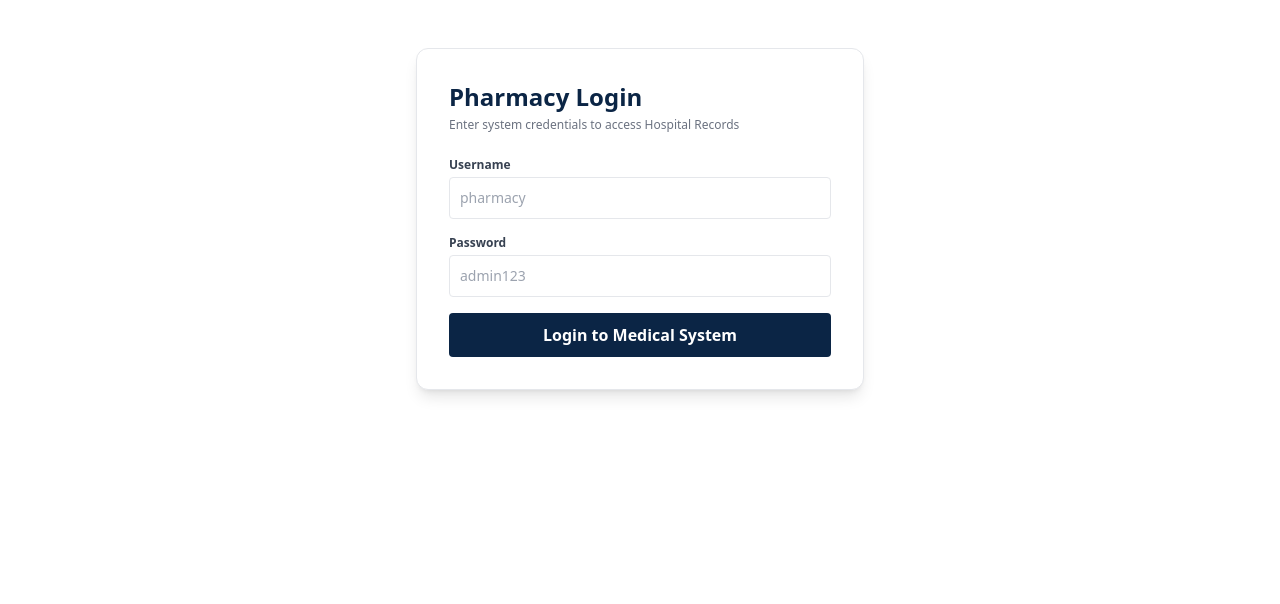
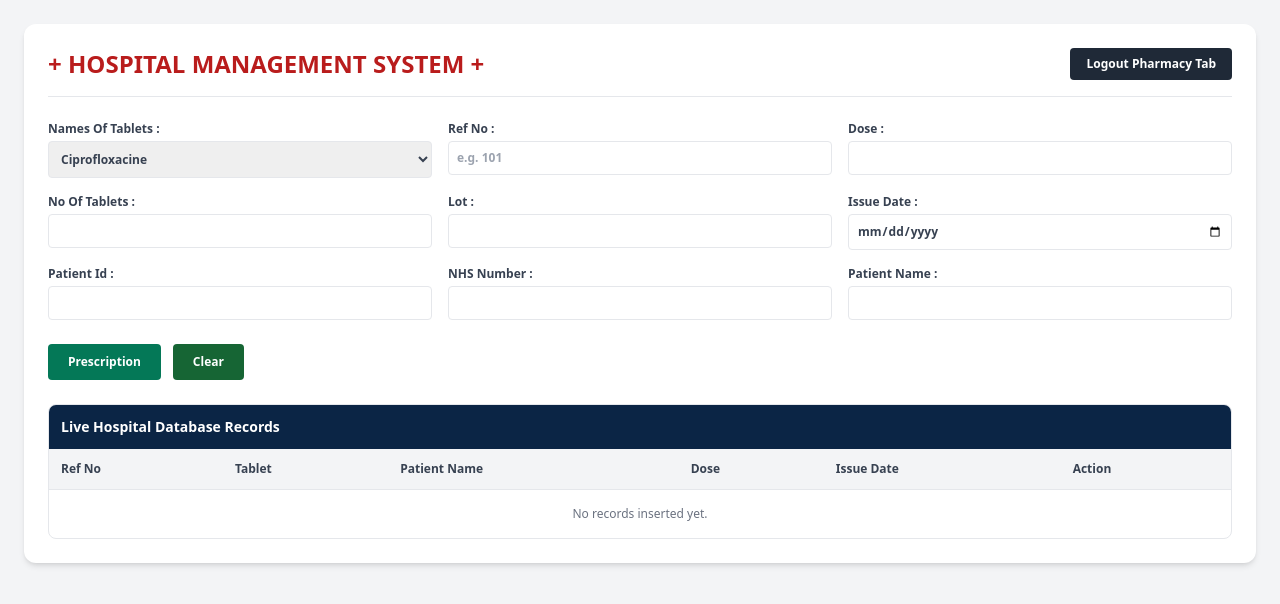
Before and after one commit to amitkushwaha18/rural-healthcare-hms, a React (Create React App) app in the folder rural-healthcare-hms/client/: page / in a window 1280 px wide. Both pictures are taken after a click on the button "💊 Pharmacy Login". Shown: the top 604 px of the page. Built offline with nearby package versions, Linux system fonts and the light colour scheme.

Commit message:
Updated PharmacyManager logic for smooth live data insertion

```diff
--- a/rural-healthcare-hms/client/src/components/PharmacyManager.jsx
+++ b/rural-healthcare-hms/client/src/components/PharmacyManager.jsx
@@ -1,274 +1,186 @@
-import React, { useState, useEffect } from 'react';
-import API from '../services/api';
+import React, { useState } from 'react';
 
-const PharmacyManager = () => {
-  const [isPharmacyAuth, setIsPharmacyAuth] = useState(false);
-  const [pharmacyCreds, setPharmacyCreds] = useState({ username: '', password: '' });
-  const [tableData, setTableData] = useState([]);
-  const [prescriptionText, setPrescriptionText] = useState('');
+const PharmacyManager = ({ onBack }) => {
+  const [formData, setFormData] = useState({
+    tabletName: 'Ciprofloxacine',
+    refNo: '',
+    dose: '',
+    noOfTablets: '',
+    lot: '',
+    issueDate: '',
+    expDate: '',
+    dailyDose: '',
+    sideEffect: '',
+    furtherInfo: '',
+    storageAdvice: '',
+    bloodPressure: '',
+    patientId: '',
+    nhsNumber: '',
+    patientName: '',
+    dob: '',
+    medication: '',
+    address: ''
+  });
 
-  // Initial Form State matching Python Tkinter & MySQL Columns exactly
-  const initialForm = {
-    NameOfTablets: 'Aspirin',
-    Ref: '',
-    Dose: '',
-    NoOfTablets: '',
-    Lot: '',
-    IssueDate: '',
-    ExpDate: '',
-    DailyDose: '',
-    SideEffect: '',
-    FurtherInformation: '',
-    Storage_Advice: '',
-    PatientId: '',
-    NHSNumber: '',
-    PatientName: '',
-    DOB: '',
-    Address: '',
-    BloodPressure: '',
-    Medication: ''
+  const [records, setRecords] = useState([]);
+
+  const handleChange = (e) => {
+    setFormData({ ...formData, [e.target.name]: e.target.value });
   };
 
-  const [form, setForm] = useState(initialForm);
+  const handlePrescription = () => {
+    if (!formData.refNo || !formData.patientName) {
+      alert('Please fill at least Reference No and Patient Name!');
+      return;
+    }
 
-  // Fetch Live Data from MySQL Database
-  const fetchMySQLData = async () => {
-    try {
-      const res = await API.get('/pharmacy/all');
-      setTableData(res.data);
-    } catch (err) {
-      console.error("Error fetching MySQL data:", err);
+    const exists = records.some(item => item.refNo === formData.refNo);
+    if (exists) {
+      alert('Error inserting data. Reference No already exists in current list!');
+      return;
     }
+
+    setRecords([...records, formData]);
+    alert('Prescription Record Added Successfully!');
   };
 
-  useEffect(() => {
-    if (isPharmacyAuth) fetchMySQLData();
-  }, [isPharmacyAuth]);
-
-  // Auth Handler
-  const handlePharmacyLogin = (e) => {
-    e.preventDefault();
-    if (pharmacyCreds.username === 'pharmacy' && pharmacyCreds.password === 'admin123') {
-      setIsPharmacyAuth(true);
-    } else {
-      alert('Invalid Credentials! Use Username: pharmacy | Password: admin123');
-    }
-  };
-
-  const handleChange = (e) => {
-    setForm({ ...form, [e.target.name]: e.target.value });
-  };
-
-  // Select Table Row and Populate Input Fields
-  const handleSelectRow = (row) => {
-    setForm({
-      NameOfTablets: row.NameOfTablets || '',
-      Ref: row.Reference_No || row.Ref || '',
-      Dose: row.Dose || '',
-      NoOfTablets: row.NoOfTablets || '',
-      Lot: row.Lot || '',
-      IssueDate: row.IssueDate || '',
-      ExpDate: row.ExpDate || '',
-      DailyDose: row.DailyDose || '',
-      SideEffect: row.SideEffect || '',
-      FurtherInformation: row.FurtherInformation || '',
-      Storage_Advice: row.Storage_Advice || '',
-      PatientId: row.PatientId || '',
-      NHSNumber: row.NHSNumber || '',
-      PatientName: row.PatientName || '',
-      DOB: row.DOB || '',
-      Address: row.Address || '',
-      BloodPressure: row.BloodPressure || '',
-      Medication: row.Medication || ''
+  const handleClear = () => {
+    setFormData({
+      tabletName: 'Ciprofloxacine',
+      refNo: '',
+      dose: '',
+      noOfTablets: '',
+      lot: '',
+      issueDate: '',
+      expDate: '',
+      dailyDose: '',
+      sideEffect: '',
+      furtherInfo: '',
+      storageAdvice: '',
+      bloodPressure: '',
+      patientId: '',
+      nhsNumber: '',
+      patientName: '',
+      dob: '',
+      medication: '',
+      address: ''
     });
   };
 
-  // Prescription Data Button Action (Save/Insert)
-  const handleSave = async () => {
-    if (!form.Ref.trim()) return alert('Reference No is required!');
-    try {
-      await API.post('/pharmacy/add', form);
-      alert('Data Inserted Successfully into MySQL Database');
-      fetchMySQLData();
-    } catch (err) {
-      alert('Error inserting data. Reference No may already exist.');
-    }
+  const handleDelete = (refNo) => {
+    setRecords(records.filter(r => r.refNo !== refNo));
   };
 
-  // Update Button Action
-  const handleUpdate = async () => {
-    if (!form.Ref.trim()) return alert('Reference No is required for Update!');
-    try {
-      await API.put(`/pharmacy/update/${form.Ref}`, form);
-      alert('Record Updated Successfully in MySQL');
-      fetchMySQLData();
-    } catch (err) {
-      alert('Error updating record in MySQL database');
-    }
-  };
+  return (
+    <div className="min-h-screen bg-gray-100 p-6 font-sans">
+      <div className="max-w-7xl mx-auto bg-white p-6 rounded-xl shadow-md">
 
-  // Delete Button Action (Fixed Direct Sync with MySQL)
-  const handleDelete = async () => {
-    if (!form.Ref.trim()) return alert('Please enter or select a Reference No to Delete!');
+        <div className="flex justify-between items-center border-b pb-4 mb-6">
+          <h2 className="text-2xl font-bold text-red-700">+ HOSPITAL MANAGEMENT SYSTEM +</h2>
+          <button
+            onClick={onBack}
+            className="bg-gray-800 text-white text-xs px-4 py-2 rounded font-bold hover:bg-black"
+          >
+            Logout Pharmacy Tab
+          </button>
+        </div>
 
-    try {
-      const res = await API.delete(`/pharmacy/delete/${form.Ref.trim()}`);
-      alert(res.data.message || 'Patient record deleted successfully');
-      setForm(initialForm);
-      setPrescriptionText('');
-      fetchMySQLData(); // Immediate Table Refresh
-    } catch (err) {
-      alert('Error deleting record from MySQL');
-    }
-  };
+        {/* Input Form Fields */}
+        <div className="grid md:grid-cols-3 gap-4 text-xs font-bold text-gray-700 mb-6">
+          <div>
+            <label className="block mb-1">Names Of Tablets :</label>
+            <select name="tabletName" value={formData.tabletName} onChange={handleChange} className="w-full border p-2 rounded">
+              <option>Ciprofloxacine</option>
+              <option>Paracetamol</option>
+              <option>Amoxicillin</option>
+              <option>Ibuprofen</option>
+            </select>
+          </div>
 
-  // Prescription Text Generator (Fixed Ref binding)
-  const handlePrescriptionText = () => {
-    const text = `
-------------------------------------------------
-         HOSPITAL MANAGEMENT PRESCRIPTION
-------------------------------------------------
-Name Of Tablets:\t\t${form.NameOfTablets}
-Reference No:\t\t${form.Ref}
-Dose:\t\t\t${form.Dose}
-No Of Tablets:\t\t${form.NoOfTablets}
-Lot:\t\t\t${form.Lot}
-Issue Date:\t\t${form.IssueDate}
-Exp Date:\t\t${form.ExpDate}
-Daily Dose:\t\t${form.DailyDose}
-Storage Advice:\t\t${form.Storage_Advice}
-NHS Number:\t\t${form.NHSNumber}
-Patient Name:\t\t${form.PatientName}
-DOB:\t\t\t${form.DOB}
-Blood Pressure:\t\t${form.BloodPressure}
-Medication:\t\t${form.Medication}
-Patient Id:\t\t${form.PatientId}
-Further Info:\t\t${form.FurtherInformation}
-Side Effect:\t\t${form.SideEffect}
-Address:\t\t${form.Address}
-------------------------------------------------`;
-    setPrescriptionText(text);
-  };
+          <div>
+            <label className="block mb-1">Ref No :</label>
+            <input type="text" name="refNo" value={formData.refNo} onChange={handleChange} className="w-full border p-2 rounded" placeholder="e.g. 101" />
+          </div>
 
-  if (!isPharmacyAuth) {
-    return (
-      <div className="max-w-md mx-auto my-12 bg-white p-8 rounded-xl shadow-lg border border-gray-200">
-        <h2 className="text-2xl font-bold text-[#0b2545] mb-1">Pharmacy Login</h2>
-        <p className="text-xs text-gray-500 mb-6">Enter system credentials to access Hospital Records</p>
-        <form onSubmit={handlePharmacyLogin} className="space-y-4">
           <div>
-            <label className="block text-xs font-semibold text-gray-700 mb-1">Username</label>
-            <input
-              type="text"
-              placeholder="pharmacy"
-              value={pharmacyCreds.username}
-              onChange={(e) => setPharmacyCreds({...pharmacyCreds, username: e.target.value})}
-              className="w-full border p-2.5 rounded text-sm focus:ring-2 focus:ring-[#0077b6] outline-none"
-            />
+            <label className="block mb-1">Dose :</label>
+            <input type="text" name="dose" value={formData.dose} onChange={handleChange} className="w-full border p-2 rounded" />
           </div>
+
           <div>
-            <label className="block text-xs font-semibold text-gray-700 mb-1">Password</label>
-            <input
-              type="password"
-              placeholder="admin123"
-              value={pharmacyCreds.password}
-              onChange={(e) => setPharmacyCreds({...pharmacyCreds, password: e.target.value})}
-              className="w-full border p-2.5 rounded text-sm focus:ring-2 focus:ring-[#0077b6] outline-none"
-            />
+            <label className="block mb-1">No Of Tablets :</label>
+            <input type="text" name="noOfTablets" value={formData.noOfTablets} onChange={handleChange} className="w-full border p-2 rounded" />
           </div>
-          <button type="submit" className="w-full bg-[#0b2545] hover:bg-[#0077b6] text-white py-2.5 rounded font-bold transition cursor-pointer">
-            Login to Medical System
-          </button>
-        </form>
-      </div>
-    );
-  }
 
-  return (
-    <div className="p-6 bg-white border rounded-xl shadow-sm space-y-6">
-      <div className="flex justify-between items-center border-b pb-3">
-        <h2 className="text-2xl font-bold text-red-600">+ HOSPITAL MANAGEMENT SYSTEM +</h2>
-        <button onClick={() => setIsPharmacyAuth(false)} className="bg-gray-200 hover:bg-gray-300 text-gray-800 text-xs px-3 py-1.5 rounded font-semibold">
-          Logout Pharmacy Tab
-        </button>
-      </div>
+          <div>
+            <label className="block mb-1">Lot :</label>
+            <input type="text" name="lot" value={formData.lot} onChange={handleChange} className="w-full border p-2 rounded" />
+          </div>
 
-      {/* 3-Column Patient & Tablet Form */}
-      <div className="grid md:grid-cols-3 gap-4 text-xs">
-        <div>
-          <label className="font-bold text-gray-700">Names of Tablets</label>
-          <select name="NameOfTablets" value={form.NameOfTablets} onChange={handleChange} className="w-full border p-2 rounded bg-white mt-1">
-            {["Aspirin", "Cetirizine", "Amoxicilline", "Ciprofloxacine", "Paracetamol", "Corona Vaccine", "Acetaminophen", "adderall", "Amlodipine", "Ativan"].map(t => <option key={t} value={t}>{t}</option>)}
-          </select>
+          <div>
+            <label className="block mb-1">Issue Date :</label>
+            <input type="date" name="issueDate" value={formData.issueDate} onChange={handleChange} className="w-full border p-2 rounded" />
+          </div>
+
+          <div>
+            <label className="block mb-1">Patient Id :</label>
+            <input type="text" name="patientId" value={formData.patientId} onChange={handleChange} className="w-full border p-2 rounded" />
+          </div>
+
+          <div>
+            <label className="block mb-1">NHS Number :</label>
+            <input type="text" name="nhsNumber" value={formData.nhsNumber} onChange={handleChange} className="w-full border p-2 rounded" />
+          </div>
+
+          <div>
+            <label className="block mb-1">Patient Name :</label>
+            <input type="text" name="patientName" value={formData.patientName} onChange={handleChange} className="w-full border p-2 rounded" />
+          </div>
         </div>
-        <div><label className="font-bold text-gray-700">Reference No :</label><input name="Ref" value={form.Ref} onChange={handleChange} className="w-full border p-2 rounded mt-1" placeholder="REF101" /></div>
-        <div><label className="font-bold text-gray-700">Dose :</label><input name="Dose" value={form.Dose} onChange={handleChange} className="w-full border p-2 rounded mt-1" /></div>
-        <div><label className="font-bold text-gray-700">No Of Tablets :</label><input name="NoOfTablets" value={form.NoOfTablets} onChange={handleChange} className="w-full border p-2 rounded mt-1" /></div>
-        <div><label className="font-bold text-gray-700">Lot :</label><input name="Lot" value={form.Lot} onChange={handleChange} className="w-full border p-2 rounded mt-1" /></div>
-        <div><label className="font-bold text-gray-700">Issue Date :</label><input name="IssueDate" value={form.IssueDate} onChange={handleChange} className="w-full border p-2 rounded mt-1" /></div>
-        <div><label className="font-bold text-gray-700">Exp Date :</label><input name="ExpDate" value={form.ExpDate} onChange={handleChange} className="w-full border p-2 rounded mt-1" /></div>
-        <div><label className="font-bold text-gray-700">Daily Dose :</label><input name="DailyDose" value={form.DailyDose} onChange={handleChange} className="w-full border p-2 rounded mt-1" /></div>
-        <div><label className="font-bold text-gray-700">Side Effect :</label><input name="SideEffect" value={form.SideEffect} onChange={handleChange} className="w-full border p-2 rounded mt-1" /></div>
-        <div><label className="font-bold text-gray-700">Further Information :</label><input name="FurtherInformation" value={form.FurtherInformation} onChange={handleChange} className="w-full border p-2 rounded mt-1" /></div>
-        <div><label className="font-bold text-gray-700">Storage Advice :</label><input name="Storage_Advice" value={form.Storage_Advice} onChange={handleChange} className="w-full border p-2 rounded mt-1" /></div>
-        <div><label className="font-bold text-gray-700">Blood Pressure :</label><input name="BloodPressure" value={form.BloodPressure} onChange={handleChange} className="w-full border p-2 rounded mt-1" /></div>
-        <div><label className="font-bold text-gray-700">Patient Id :</label><input name="PatientId" value={form.PatientId} onChange={handleChange} className="w-full border p-2 rounded mt-1" /></div>
-        <div><label className="font-bold text-gray-700">NHS Number :</label><input name="NHSNumber" value={form.NHSNumber} onChange={handleChange} className="w-full border p-2 rounded mt-1" /></div>
-        <div><label className="font-bold text-gray-700">Patient Name :</label><input name="PatientName" value={form.PatientName} onChange={handleChange} className="w-full border p-2 rounded mt-1" /></div>
-        <div><label className="font-bold text-gray-700">Date Of Birth :</label><input name="DOB" value={form.DOB} onChange={handleChange} className="w-full border p-2 rounded mt-1" /></div>
-        <div><label className="font-bold text-gray-700">Medication :</label><input name="Medication" value={form.Medication} onChange={handleChange} className="w-full border p-2 rounded mt-1" /></div>
-        <div><label className="font-bold text-gray-700">Patient Address :</label><input name="Address" value={form.Address} onChange={handleChange} className="w-full border p-2 rounded mt-1" /></div>
-      </div>
 
-      {/* Action Buttons */}
-      <div className="flex flex-wrap gap-2 pt-4 border-t">
-        <button onClick={handlePrescriptionText} className="bg-green-700 hover:bg-green-800 text-white px-4 py-2 rounded text-xs font-bold transition">Prescription</button>
-        <button onClick={handleSave} className="bg-green-700 hover:bg-green-800 text-white px-4 py-2 rounded text-xs font-bold transition">Prescription Data</button>
-        <button onClick={handleUpdate} className="bg-green-700 hover:bg-green-800 text-white px-4 py-2 rounded text-xs font-bold transition">Update</button>
-        <button onClick={handleDelete} className="bg-green-700 hover:bg-green-800 text-white px-4 py-2 rounded text-xs font-bold transition">Delete</button>
-        <button onClick={() => { setForm(initialForm); setPrescriptionText(''); }} className="bg-green-700 hover:bg-green-800 text-white px-4 py-2 rounded text-xs font-bold transition">Clear</button>
-      </div>
+        {/* Buttons */}
+        <div className="flex gap-3 mb-6">
+          <button onClick={handlePrescription} className="bg-emerald-700 text-white text-xs px-5 py-2.5 rounded font-bold hover:bg-emerald-800">Prescription</button>
+          <button onClick={handleClear} className="bg-green-800 text-white text-xs px-5 py-2.5 rounded font-bold hover:bg-green-900">Clear</button>
+        </div>
 
-      {/* Prescription Receipt Area */}
-      {prescriptionText && (
-        <textarea rows="6" value={prescriptionText} readOnly className="w-full bg-gray-900 text-green-400 p-3 font-mono text-xs rounded outline-none"></textarea>
-      )}
-
-      {/* MySQL Live Table */}
-      <div>
-        <h3 className="text-sm font-bold text-[#0b2545] mb-2">Live MySQL Database Records</h3>
-        <div className="overflow-x-auto max-h-60 border rounded">
-          <table className="min-w-full text-xs text-left">
-            <thead className="bg-[#0b2545] text-white">
+        {/* Data Table */}
+        <div className="mt-6 border rounded-lg overflow-hidden">
+          <h3 className="bg-[#0b2545] text-white p-3 font-bold text-sm">Live Hospital Database Records</h3>
+          <table className="w-full text-left text-xs border-collapse">
+            <thead className="bg-gray-100 border-b text-gray-700">
               <tr>
-                <th className="p-2 border">Ref No</th>
-                <th className="p-2 border">Tablet</th>
-                <th className="p-2 border">Patient Name</th>
-                <th className="p-2 border">Dose</th>
-                <th className="p-2 border">BP</th>
-                <th className="p-2 border">Issue Date</th>
-                <th className="p-2 border">Patient ID</th>
+                <th className="p-3">Ref No</th>
+                <th className="p-3">Tablet</th>
+                <th className="p-3">Patient Name</th>
+                <th className="p-3">Dose</th>
+                <th className="p-3">Issue Date</th>
+                <th className="p-3">Action</th>
               </tr>
             </thead>
             <tbody>
-              {tableData.length === 0 ? (
-                <tr><td colSpan="7" className="p-4 text-center text-gray-400">No MySQL records found</td></tr>
+              {records.length === 0 ? (
+                <tr>
+                  <td colSpan="6" className="text-center p-4 text-gray-500">No records inserted yet.</td>
+                </tr>
               ) : (
-                tableData.map((row, idx) => (
-                  <tr key={idx} onClick={() => handleSelectRow(row)} className="hover:bg-blue-50 cursor-pointer border-b">
-                    <td className="p-2 border font-bold text-blue-700">{row.Reference_No}</td>
-                    <td className="p-2 border">{row.NameOfTablets}</td>
-                    <td className="p-2 border">{row.PatientName}</td>
-                    <td className="p-2 border">{row.Dose}</td>
-                    <td className="p-2 border">{row.BloodPressure}</td>
-                    <td className="p-2 border">{row.IssueDate}</td>
-                    <td className="p-2 border">{row.PatientId}</td>
+                records.map((item, index) => (
+                  <tr key={index} className="border-b hover:bg-gray-50">
+                    <td className="p-3 font-bold">{item.refNo}</td>
+                    <td className="p-3">{item.tabletName}</td>
+                    <td className="p-3">{item.patientName}</td>
+                    <td className="p-3">{item.dose}</td>
+                    <td className="p-3">{item.issueDate}</td>
+                    <td className="p-3">
+                      <button onClick={() => handleDelete(item.refNo)} className="text-red-600 font-bold hover:underline">Delete</button>
+                    </td>
                   </tr>
                 ))
               )}
             </tbody>
           </table>
         </div>
+
       </div>
     </div>
   );
```
